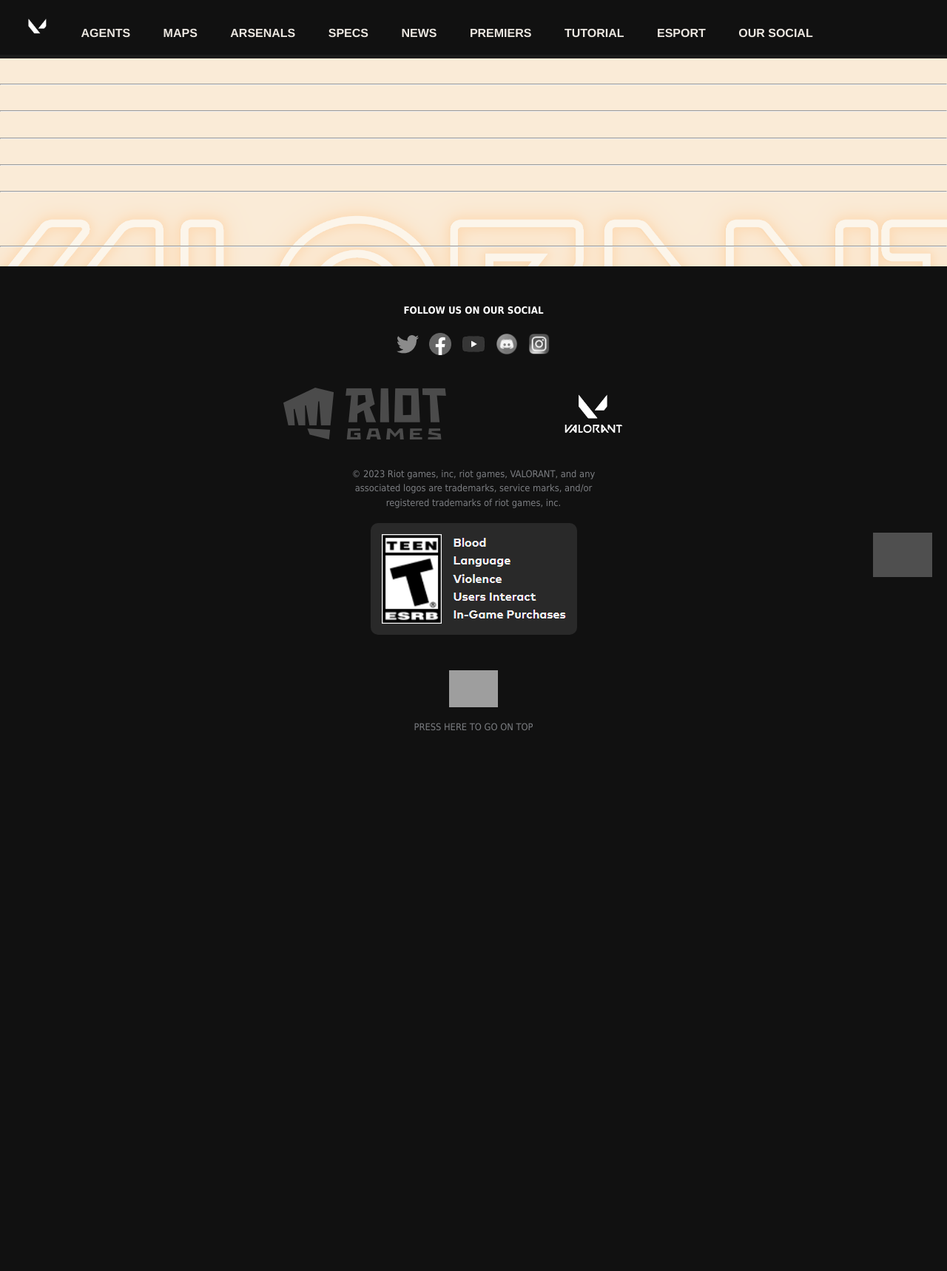
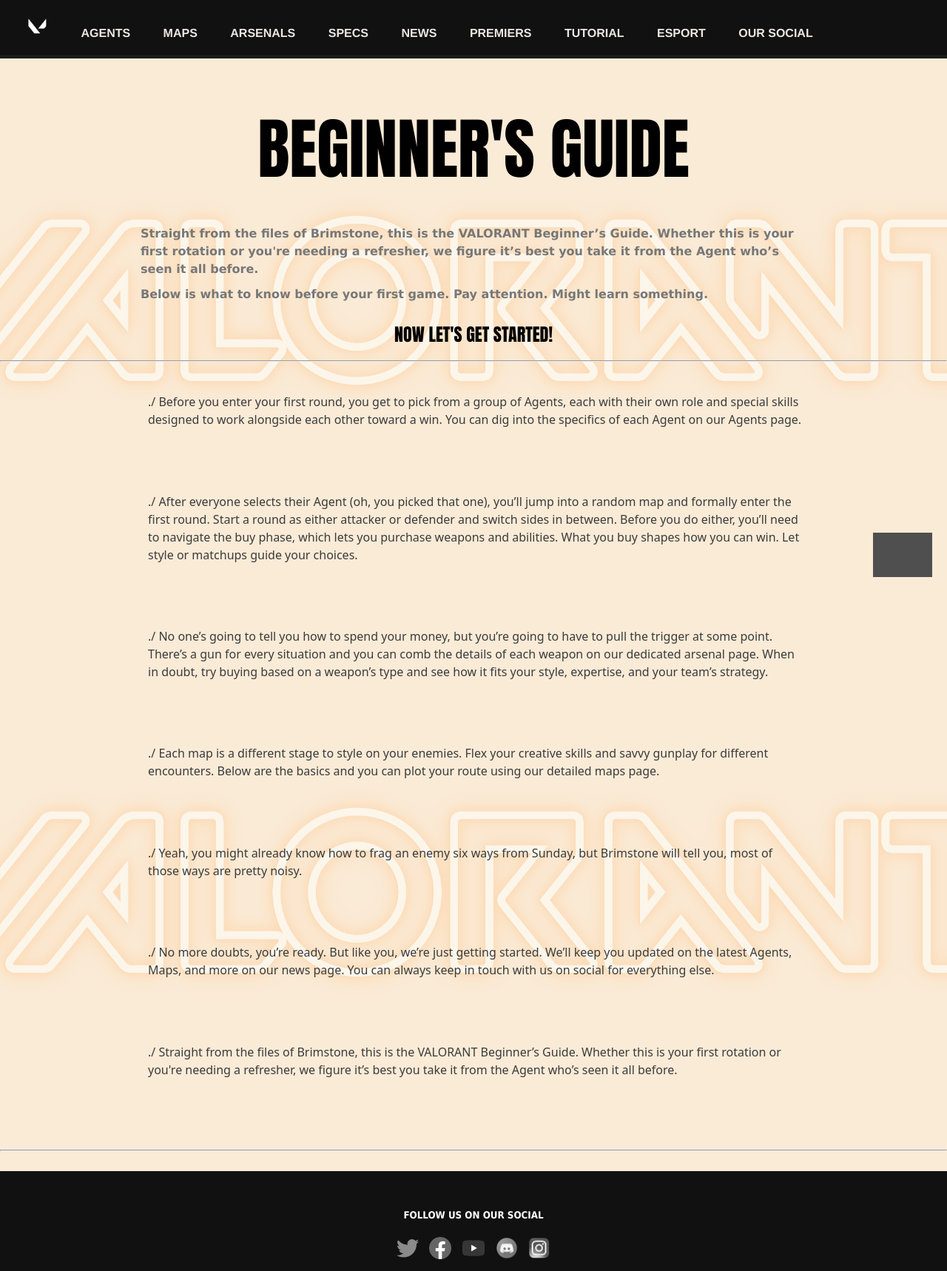
Before and after one commit to omelet2409/playvlr, a Django app: page /signups/ in a window 1280 px wide. Shown: the top 1718 px of the page at 74% size. Before the commit the page ends 988 px from the top, so only its background shows below. Run offline with Django 4.2, Linux system fonts and the light colour scheme; data comes from the database, SQL or seed files in the repository; grey boxes are pictures that could not be loaded.

Commit message:
first commit

```diff
--- a/home/models/signups_model.py
+++ b/home/models/signups_model.py
@@ -7,12 +7,7 @@
 
     #tutorials
     img1 = CloudinaryField('img')
-    img2 = CloudinaryField('img')
-    img3 = CloudinaryField('img')
-    img4 = CloudinaryField('img')
-    img5 = CloudinaryField('img')
-    img6 = CloudinaryField('img')
-    img7 = CloudinaryField('img')
+    description = models.CharField(max_length=1000)
 
 
     class Meta:
--- a/home/static/css/agent.css
+++ b/home/static/css/agent.css
@@ -6,13 +6,13 @@
     display: grid;
     text-align: center;
     justify-content: center;
-    grid-template-columns: 200px 200px 200px 200px 200px 200px 200px 200px ;
+    grid-template-columns: repeat(9, 200px);
     height: auto;
     width: 40%;
     margin: auto;
 }
 .agents-container{
-    padding: 0px;
+    padding: 10px;
 }
 .agents-container img{
     filter: grayscale(80%);
@@ -46,3 +46,15 @@
     font-family: valorant;
     font-size: large;
 }
+
+.agent-header{
+    height: 800px;
+    display: flex;
+    flex-flow: column;
+    justify-content: center;
+    position: relative;
+    height: 400px;
+    width: auto;
+    background-repeat: no-repeat;
+    background-size: cover;
+}
--- a/home/static/css/map.css
+++ b/home/static/css/map.css
@@ -85,19 +85,22 @@
 
 .list-image {
     width: 100%;
-    height: 15%;
+    height: auto;
     display: flex;
 }
 
+.list-image div{
+    flex: 1;
+}
 
 .list-image img{
-    flex: 1;
     padding: 5px;
     cursor: pointer;
     height: 95%;
     width: 95%;
     object-fit: cover;
     object-position: center ;
+    position: relative;
 }
 
 
--- a/home/static/css/style1.css
+++ b/home/static/css/style1.css
@@ -1,5 +1,8 @@
 html {
   scroll-behavior: smooth;
+}
+a{
+  text-transform: none;
 }
 
 body {
@@ -45,6 +48,7 @@
   padding: 15px;
   border-bottom: 5px solid #1a1a1a;
   font-family: 'Franklin Gothic Medium', 'Arial Narrow', Arial, sans-serif;
+  top: 0px;
 }
 
 nav ul {
@@ -825,7 +829,6 @@
   background-position: top;
   background-repeat: no-repeat;
   background-size: cover;
-  position: relative;
   margin-bottom: 5px;
   background-image: url(../img/FAQheader.jpg);
 }
@@ -931,3 +934,62 @@
   width: 500px;
   padding-left: 20px;
 }
+/*body margin*/
+.content-body{
+  margin-top: 100px;
+  padding: 0;
+}
+
+.tutorials-content-header h1{
+  text-align: center;
+  justify-content: center;
+  font-size: 90px;
+  font-family: Impact, Haettenschweiler, 'Arial Narrow Bold', sans-serif;
+  font-weight: lighter;
+  padding-bottom: 50px;
+  padding-top: 50px;
+  margin: auto;
+}
+.tutorials-content-header h2{
+  display: flex;
+  justify-content: center;
+  text-transform: uppercase;
+  font-family: Impact, Haettenschweiler, 'Arial Narrow Bold', sans-serif;
+}
+.tutorials-content-header p{
+  justify-content: center;
+  text-align: left;
+  color:#1a1a1a;
+  font-family:Verdana, Geneva, Tahoma, sans-serif;
+  padding-bottom: 10px;
+  max-width: 900px;
+  color: #777777;
+  font-weight: bold;
+  margin: auto;
+}
+
+.tutorials-content {
+  position: relative;
+  display: column;
+  justify-self: center;
+  max-width: 900px;
+  margin: auto;
+
+}
+.tutorials-content h3{
+  text-align: left;
+  font-family: 'Franklin Gothic Medium', 'Arial Narrow', Arial, sans-serif;
+}
+.tutorials-content p{
+  text-align: left;
+  color:#1a1a1a;
+  font-family: system-ui, -apple-system, BlinkMacSystemFont, 'Segoe UI', Roboto, Oxygen, Ubuntu, Cantarell, 'Open Sans', 'Helvetica Neue', sans-serif;
+  padding-bottom: 10px;
+  margin-left: 10px;
+  color: #3b3b3b;
+}
+
+.tutorials-content img {
+  width: 100%;
+  height: auto;
+}
--- a/home/templates/agent/agent_detail.html
+++ b/home/templates/agent/agent_detail.html
@@ -59,7 +59,7 @@
               <source src="{{agent.skill_x_video.url}}" type="video/mp4"></video>
     </img>
   </div>
-  <hr />
+
   <br /><br /><br /><br /><br />
   <!-- END OF SKILL -->
 
--- a/home/templates/home_base.html
+++ b/home/templates/home_base.html
@@ -15,7 +15,7 @@
     <link rel="stylesheet" href="{% static 'css/agent_detail.css'%}" />
     <link rel="shortcut icon" type="image/png" href="https://res.cloudinary.com/dtbkn91rt/image/upload/v1680739254/faviconicon_ycc0ow.png">
   </head>
-  <body>
+  <header>
     <div class="wrapper">
       <header>
           <nav>
@@ -39,7 +39,10 @@
     <div class="upper">
       <a href="#top"><img src="{% static 'img/up.png' %}"/></a>
     </div>
+  </header>
+<body>
 {% block content %}
+
     <!--body-->
 {% endblock content %}
          <script src="{% static 'js/map.js'%}"></script>
--- a/home/templates/map/map.html
+++ b/home/templates/map/map.html
@@ -6,6 +6,7 @@
 {% endblock title %}
 
 {% block content %}
+<div class="content-body">
       <main class="agentsMainColumn">
         <div class="agentsMainText">
           <h2>// MAPS </h2>
@@ -30,4 +31,5 @@
       <br>
       <hr>
       <br>
+</div>
 {% endblock content %}
--- a/home/templates/map/map_detail.html
+++ b/home/templates/map/map_detail.html
@@ -6,6 +6,7 @@
 {% endblock title %}
 
 {% block content %}
+<div class="content-body">
         <main class="agentsMainColumn">
           <div class="agentsMainText">
             <h2>//{{map.name}}</h2>
@@ -43,6 +44,7 @@
 
 
     </div>
+</div>
 <br>
 <hr>
 <br>
--- a/home/templates/news/news.html
+++ b/home/templates/news/news.html
@@ -6,7 +6,7 @@
 {% endblock title%}
 
 {% block content %}
-
+<div class="content-body">
   <div class"newsintro">
   <h2 style="font-size: 70px; padding-left: 200px; font-family: Impact, Haettenschweiler, 'Arial Narrow Bold', sans-serif; "> // LATEST NEWS </h2>
   <p style="color: #8f8c8c; padding-left: 200px; font-size: 30px; font-family: Impact, Haettenschweiler, 'Arial Narrow Bold', sans-serif;"> Update the latest news of Valorant and Riot Games </p>
@@ -32,7 +32,7 @@
             </div>
     </a>
 
-
+</div>
     {% endfor %}
 
 
--- a/home/templates/premier/premier.html
+++ b/home/templates/premier/premier.html
@@ -14,6 +14,8 @@
     <p> Premier is VALORANT’s team-based competitive system, and the Premier Global Open Beta launches April 25. Watch the video below where we run through the basics so that you and your team are ready on day one. For any additional questions, please check out the FAQ below.</p>
     <iframe  src="https://res.cloudinary.com/dtbkn91rt/video/upload/v1681929042/Open_Beta_To%C3%A0n_C%E1%BA%A7u-_T%E1%BB%95ng_Quan____Premier_-_VALORANT_ax2pfo.mp4">
     </iframe>
+    <br>
+    <br>
     <p> Thanks for your interest in playing the Premier Global Open Beta! </p>
     <p> After our Alpha in Brazil last year, the team went back to work on Premier, taking feedback from players, and rebuilding parts of the system in order to launch in 2023. You can test some of those changes in the Beta (like scheduling, team zones, and more) and we’ll continue to improve on other areas. The beta is a great way to release a version of Premier we think players will enjoy while also giving us an opportunity to iron out any wrinkles and ensure our foundation is solid for launch. </p>
     <h2> PREMIER GLOBAL OPEN BETA FAQ </h2>
--- a/home/templates/signup/signup.html
+++ b/home/templates/signup/signup.html
@@ -6,28 +6,25 @@
 {% endblock title%}
 
 {% block content %}
+<div class="content-body">
+    <div class="tutorials-content-header">
+        <h1> BEGINNER'S GUIDE </h1>
+        <p> Straight from the files of Brimstone, this is the VALORANT Beginner’s Guide. Whether this is your first rotation or you're needing a refresher, we figure it’s best you take it from the Agent who’s seen it all before. </p>
+        <p>Below is what to know before your first game. Pay attention. Might learn something.
 
+        </p>
+        <h2> now let's get started! </h2>
+    </div>
+    <hr>
 
-{% for signup in signups %}
+    {% for signup in signups %}
+        <div class="tutorials-content">
+            <img src="{{signup.img1.url}}"/>
+            <p> ./ {{signup.description}} <p>
+        </div>
+    </div>
+    {% endfor %}
 
-<div class="tutorial">
-    <img src="{{signup.img1.url}}">
-    <hr>
-    <img src="{{signup.img2.url}}">
-    <hr>
-    <img src="{{signup.img3.url}}">
-    <hr>
-    <img src="{{signup.img4.url}}">
-    <hr>
-    <img src="{{signup.img5.url}}">
-    <hr>
-    <img src="{{signup.img6.url}}">
-    <hr>
-    <img src="{{signup.img7.url}}">
-
-</div>
-
-{% endfor %}
 <br>
 <br>
 <hr>
--- a/home/templates/weapon/weapon.html
+++ b/home/templates/weapon/weapon.html
@@ -6,7 +6,7 @@
 {% endblock title %}
 
 {% block content %}
-
+<div class="content-body">
         <main class="agentsMainColumn">
           <div class="agentsMainText">
             <h2>//  CHOOSE YOUR WEAPON </h2>
@@ -36,6 +36,6 @@
             {% endfor %}
         </div>
 
-
+</div>
     <!--endbody-->
     {% endblock content %}
--- a/home/templates/weapon/weapon_detail.html
+++ b/home/templates/weapon/weapon_detail.html
@@ -8,10 +8,7 @@
 {% block content %}
 
 <!--body-->
-
-    <br>
-    <hr>
-    <br>
+<div class="content-body">
         <div class="gundetail">
             <div class="gundetail-img">
                 <h2> //NAME. {{weapon.name}} </h2>
@@ -33,5 +30,6 @@
             <br>
             <hr>
             <br>
+</div>
 <!--endbody-->
 {% endblock content %}
```
Also changed, not shown: home/templates/agent/agent.html (+6 -2 lines), db.sqlite3, home/migrations/0089_remove_signup_img2_remove_signup_img3_and_more.py (added). Lines whose indentation alone changed are shown as unchanged.
